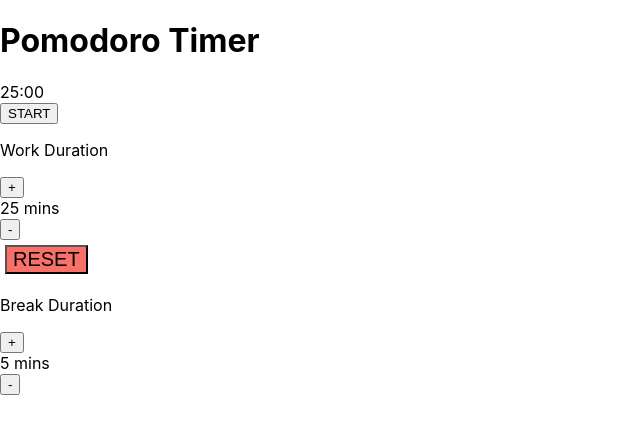
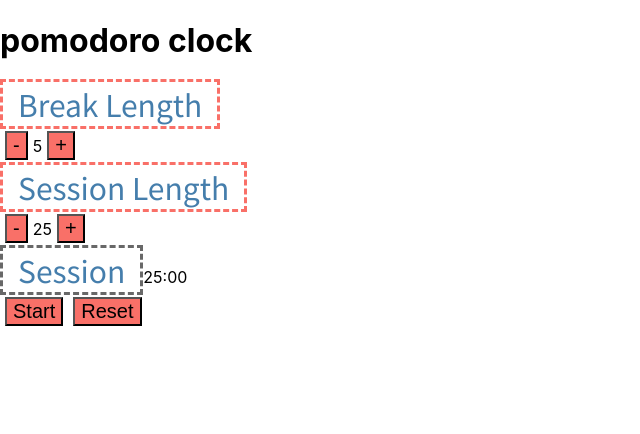
Before and after one commit to hannamlittlefield/PomodoroClock, a React (Create React App) app: page / in a window 1280 px wide. Shown: the top 434 px of the page, without its empty margins (0-640 px from the left). Built offline with nearby package versions, Linux system fonts and the light colour scheme.

Commit message:
react functionality working

```diff
--- a/src/App.js
+++ b/src/App.js
@@ -1,161 +1,181 @@
-import './App.css';
-import Break from './Break'
-import Length from './Length'
-import Grid from '@material-ui/core/Grid'
-import SessionTimer from './SessionTimer.js'
-import React, { useState } from 'react';
+import './App.css'
+//import Break from './Break'
+//import Length from './Length'
+//import Grid from '@material-ui/core/Grid'
+//import SessionTimer from './SessionTimer.js'
+import React, { Component } from 'react'
 
-export default function App() {
-  let countdown = 0; // variable to set/clear intervals
-  const [workTime, setWorkTime] = useState(25);
-  const [seconds, setSeconds] = useState(workTime*60)
-  const [breakTime, setBreakTime] = useState(5);
-  let isBreak = true;
-  let isPaused = true;
-  let increment = 1;
+export default class App extends Component {
+  constructor(props) {
+    super(props);
 
+    this.audioBeep = React.createRef();
 
-  const status = document.getElementById("status");
-  const timerDisplay = document.getElementById("timerDisplay");
-  const startBtn = document.getElementById("start-btn");
-  const resetBtn = document.getElementById("reset");
-  const workMin = document.getElementById("work-min");
-  const breakMin = document.getElementById("break-min");
+    this.state = {
+      breakLength: 5,
+      sessionLength: 25,
+      timeLabel: 'Session',
+      timeLeftInSecond: 25 * 60,
+      isStart: false,
+      timerInterval: null
+    }
 
-  const alarm = document.createElement('audio'); // A bell sound will play when the timer reaches 0
-  alarm.setAttribute("src", "https://www.soundjay.com/misc/sounds/bell-ringing-05.mp3");
-
-
-
-  const handleStart = () => {
-    clearInterval(countdown);
-    isPaused = !isPaused;
-    if (!isPaused) {
-      countdown = setInterval(timer, 1000);
-    }
-}
-
-  /* EVENT LISTENERS FOR START AND RESET BUTTONS */
-  /*
-  resetBtn.addEventListener('click', () => {
-    clearInterval(countdown);
-    seconds = workTime * 60;
-    countdown = 0;
-    isPaused = true;
-    isBreak = true;
-  })
-  */
-  /* TIMER - HANDLES COUNTDOWN */
-  function timer() {
-    setSeconds(seconds - 1);
-
-      if (seconds < 0) {
-        clearInterval(countdown);
-        alarm.currentTime = 0;
-        alarm.play();
-        seconds = (isBreak ? breakTime : workTime) * 60;
-        isBreak = !isBreak;
-        countdown = setInterval(timer, 1000);
-    }
-    countdownDisplay();
-    console.log(seconds)
+    this.onIncreaseBreak = this.onIncreaseBreak.bind(this);
+    this.onDecreaseBreak = this.onDecreaseBreak.bind(this);
+    this.onIncreaseSession = this.onIncreaseSession.bind(this);
+    this.onDecreaseSession = this.onDecreaseSession.bind(this);
+    this.onReset = this.onReset.bind(this);
+    this.onStartStop = this.onStartStop.bind(this);
+    this.decreaseTimer = this.decreaseTimer.bind(this);
+    this.phaseControl = this.phaseControl.bind(this);
   }
 
-  function incrementBreak(){
-    setBreakTime(breakTime + 1)
-    // TODO userstories to limit breaktime >0
-  }
-
-  function decrementBreak(){
-    setBreakTime(breakTime - 1)
-    // TODO userstories to limit breaktime >0
-  }
-
-  function incrementWork(){
-    setWorkTime(workTime + 1)
-    setSeconds(workTime*60)
-    // TODO userstories to limit breaktime <60
-  }
-
-  function decrementWork(){
-    setWorkTime(workTime - 1)
-    setSeconds(workTime*60)
-    // TODO userstories to limit breaktime <60
-  }
-
-  /* UPDATE HTML CONTENT */
-  function countdownDisplay() {
-    console.log(document.getElementById("timerDisplay").innerText)
-    let minutes = Math.floor(seconds / 60);
-    let remainderSeconds = seconds % 60;
-    if (timerDisplay != null) timerDisplay.innerText = `${minutes}:${remainderSeconds < 10 ? '0' : ''}${remainderSeconds}`;
-  }
-
-  function buttonDisplay() {
-    if (isPaused && countdown === 0) {
-      startBtn.innerText = "START";
-    } else if (isPaused && countdown !== 0) {
-      startBtn.innerText = "Continue";
-    } else {
-      startBtn.innerText = "Pause";
+  onIncreaseBreak() {
+    if (this.state.breakLength < 60 && !this.state.isStart) {
+      this.setState({
+        breakLength: this.state.breakLength + 1
+      });
     }
   }
 
-  function updateHTML() {
-    countdownDisplay();
-    /*buttonDisplay();
-    isBreak ? status.innerText = "Keep Working" : status.innerText = "Take a Break!";
-    workMin.innerText = workTime;
-    breakMin.innerText = breakTime;  */
+  onDecreaseBreak() {
+    if (this.state.breakLength > 1 && !this.state.isStart) {
+      this.setState({
+        breakLength: this.state.breakLength - 1
+      });
+    }
   }
 
-  window.setInterval(updateHTML, 100);
+  onIncreaseSession() {
+    if (this.state.sessionLength < 60 && !this.state.isStart) {
+      this.setState({
+        sessionLength: this.state.sessionLength + 1,
+        timeLeftInSecond: (this.state.sessionLength + 1) * 60
+      });
+    }
+  }
 
-  document.onclick = updateHTML;
+  onDecreaseSession() {
+    if (this.state.sessionLength > 1 && !this.state.isStart) {
+      this.setState({
+        sessionLength: this.state.sessionLength - 1,
+        timeLeftInSecond: (this.state.sessionLength - 1) * 60
+      });
+    }
+  }
 
-  return (
-    <div className="container">
-      <h1>Pomodoro Timer</h1>
+  onReset() {
+    this.setState({
+      breakLength: 5,
+      sessionLength: 25,
+      timeLabel: 'Session',
+      timeLeftInSecond: 25 * 60,
+      isStart: false,
+      timerInterval: null
+    });
 
-      <div id="pomodoro">
-        <div id="status"></div>
-        <div id="timerDisplay">{workTime}:00</div>
-        <button
-          id="start-btn"
-          className="btn"
-          onClick={handleStart}
-          >START</button>
-      </div>
+    this.audioBeep.current.pause();
+    this.audioBeep.current.currentTime = 0;
+    this.state.timerInterval && clearInterval(this.state.timerInterval);
+  }
 
-      <div className="settings">
-        <div id="work">
-          <p>Work Duration</p>
-          <button
-            className="btn-settings"
-            id="work-plus"
-            onClick={incrementWork}>+</button>
-          <div><span id="work-min">{workTime}</span> mins</div>
-          <button
-            className="btn-settings"
-            id="work-minus"
-            onClick={decrementWork}>-</button>
+  onStartStop() {
+    if (!this.state.isStart) {
+      this.setState({
+        isStart: !this.state.isStart,
+        timerInterval: setInterval(() => {
+          this.decreaseTimer();
+          this.phaseControl();
+        }, 1000)
+      })
+    } else {
+      this.audioBeep.current.pause();
+      this.audioBeep.current.currentTime = 0;
+      this.state.timerInterval && clearInterval(this.state.timerInterval);
+
+      this.setState({
+        isStart: !this.state.isStart,
+        timerInterval: null
+      });
+    }
+  }
+
+  decreaseTimer() {
+    this.setState({
+      timeLeftInSecond: this.state.timeLeftInSecond - 1
+    });
+  }
+
+  phaseControl() {
+    if (this.state.timeLeftInSecond === 0) {
+      this.audioBeep.current.play();
+    } else if (this.state.timeLeftInSecond === -1) {
+      if (this.state.timeLabel === 'Session') {
+        this.setState({
+          timeLabel: 'Break',
+          timeLeftInSecond: this.state.breakLength * 60
+        });
+      } else {
+        this.setState({
+          timeLabel: 'Session',
+          timeLeftInSecond: this.state.sessionLength * 60
+        });
+      }
+    }
+  }
+
+  formatTime = (timeLeftInSecond) => {
+    let minute = Math.floor(timeLeftInSecond / 60);
+    if (minute < 10) minute = '0' + minute;
+
+    let second = timeLeftInSecond - 60 * minute;
+    if (second < 10) second = '0' + second;
+
+    return `${minute}:${second}`;
+  }
+
+  render() {
+    return (
+      <div className="pomodoro-clock">
+        <div className="pomodoro-clock-header">
+          <h1 className="pomodoro-clock-header-name">pomodoro clock</h1>
         </div>
 
-        <button id="reset" className="btn">RESET</button>
+        <div className="settings">
+          <div className="settings-section">
+            <label id="break-label">Break Length</label>
+            <div>
+              <button id="break-decrement" onClick={this.onDecreaseBreak}>-</button>
+              <span id="break-length">{this.state.breakLength}</span>
+              <button id="break-increment" onClick={this.onIncreaseBreak}>+</button>
+            </div>
+          </div>
+          <div className="settings-section">
+            <label id="session-label">Session Length</label>
+            <div>
+              <button id="session-decrement" onClick={this.onDecreaseSession}>-</button>
+              <span id="session-length">{this.state.sessionLength}</span>
+              <button id="session-increment" onClick={this.onIncreaseSession}>+</button>
+            </div>
+          </div>
+        </div>
 
-        <div id="break">
-          <p>Break Duration</p>
-          <button
-            className="btn-settings"
-            id="break-plus"
-            onClick={incrementBreak}>+</button>
-          <div><span id="break-min">{breakTime}</span> mins</div>
-          <button
-            className="btn-settings"
-            id="break-minus"
-            onClick={decrementBreak}>-</button>
+        <div className="times">
+          <div className="times-content">
+            <label id="timer-label">{this.state.timeLabel}</label>
+            <span id="time-left">{this.formatTime(this.state.timeLeftInSecond)}</span>
+          </div>
         </div>
+
+        <div className="controller">
+          <button id="start_stop" onClick={this.onStartStop}>
+            {this.state.isStart ? 'Stop' : 'Start'}
+          </button>
+          <button id="reset" onClick={this.onReset}>Reset</button>
+        </div>
+
+        <audio id="beep" preload="auto" src="" ref={this.audioBeep}></audio>
       </div>
-    </div>
-  );
+    );
+  }
 }
```
